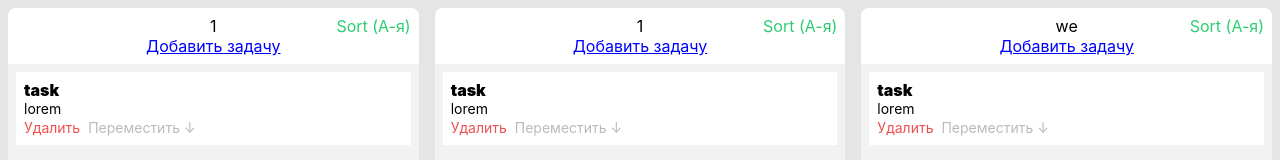
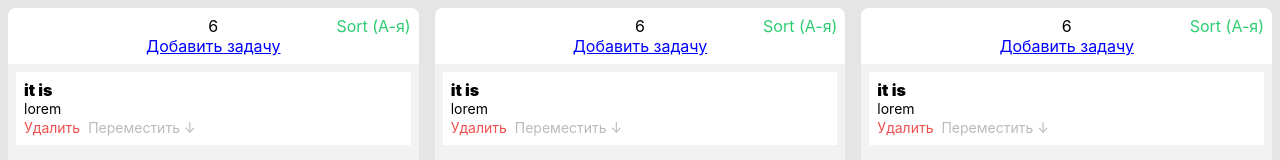
Before and after one commit to zyec32/testSPB, a React (Create React App) app: page / in a window 1280 px wide. Shown: the top 160 px of the page. Built offline with nearby package versions, Linux system fonts and the light colour scheme.

Commit message:
First win at react

```diff
--- a/src/components/list/List.js
+++ b/src/components/list/List.js
@@ -1,4 +1,5 @@
 import React from 'react';
+import { connect } from 'react-redux'
 import styled from 'styled-components';
 import Header from '../header';
 import Task from '../task';
@@ -16,10 +17,12 @@ const List = (props) => {
 
     return (
         <Column>
-            <Header name={props.name}/>
-            <Task name="task" description="lorem"/>
+            <Header name="6"/>
+            <Task name={props.tasks[0].text} description="lorem"/>
         </Column>
     )
 }
 
-export default List
+export default connect(state => ({
+    tasks: state.todos,
+}))(List)
```
